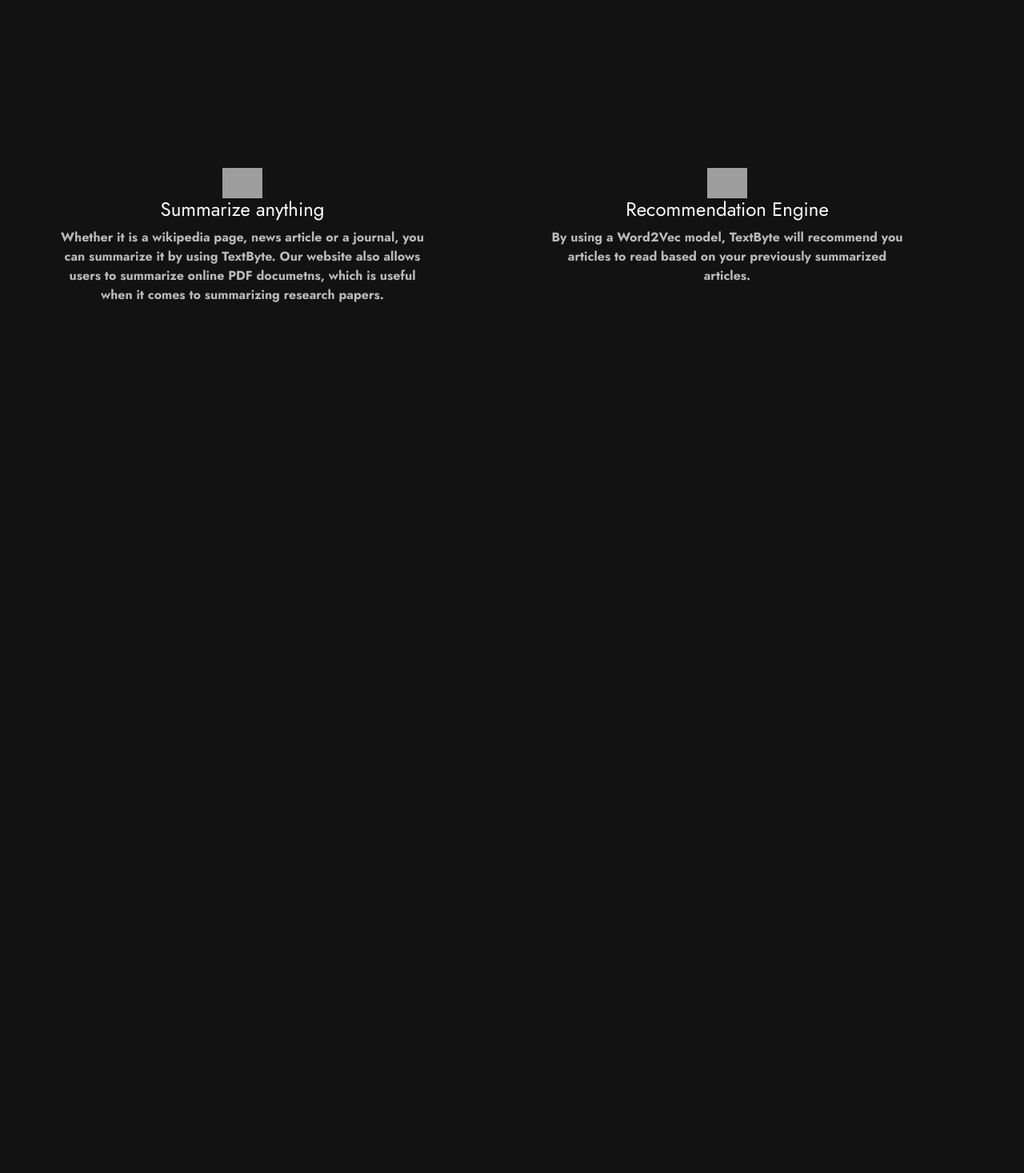
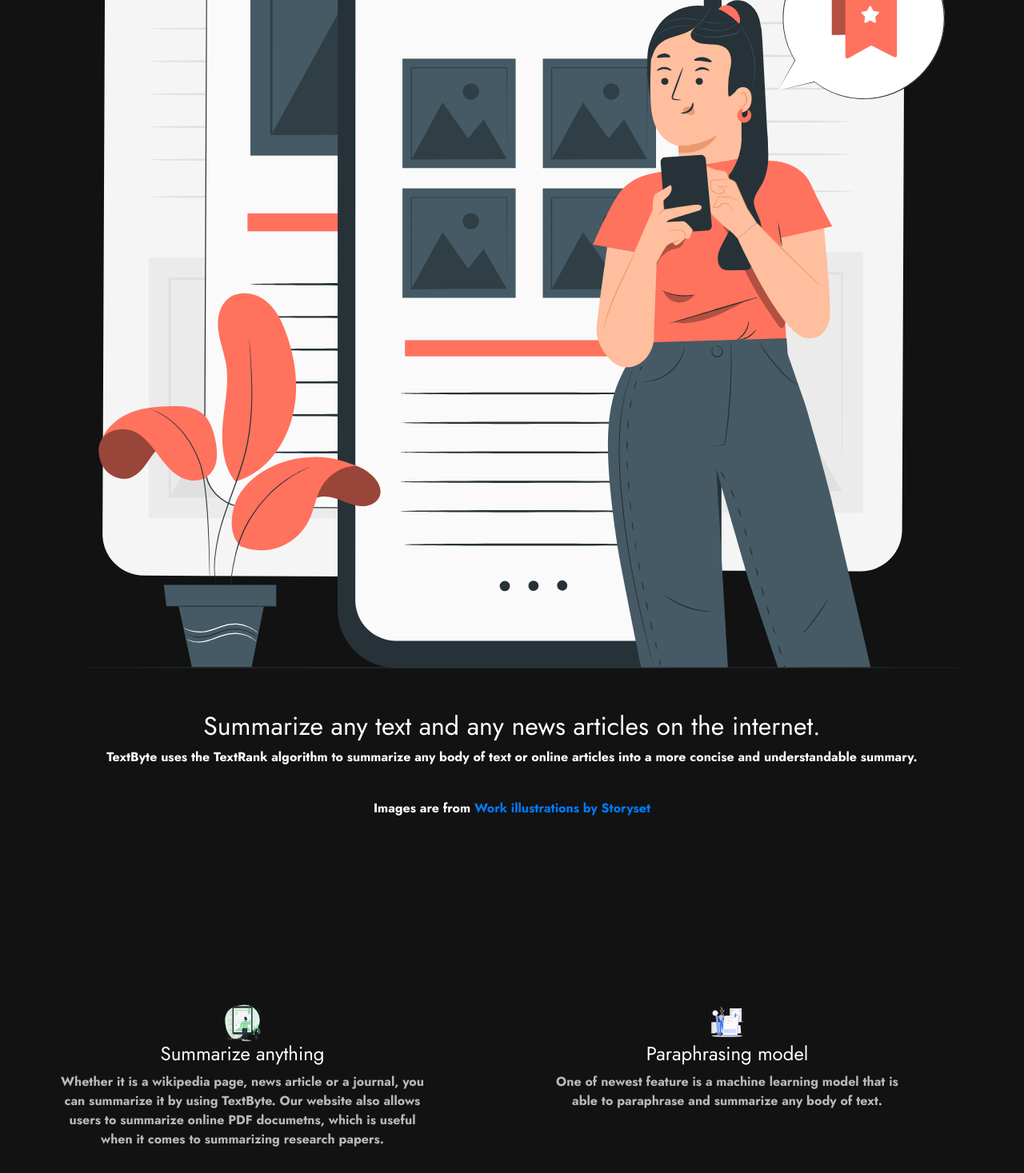
Before and after one commit to AndreLiu1225/Enigma, a Flask app: page /about in a window 1280 px wide. Shown: the part 442-1909 px from the top of the page at 80% size. Before the commit the page ends 820 px from the top, so only its background shows below. Run offline with Flask 2, Linux system fonts and the light colour scheme; parts of the project's set-up code (start-up, migrations or seed data) failed here and were passed over; some libraries are stand-ins or nearby versions; grey boxes are pictures that could not be loaded.

Commit message:
Update about.html

```diff
--- a/templates/about.html
+++ b/templates/about.html
@@ -69,12 +69,14 @@
       </nav>
   </div>
   </header>
-  <img src="https://joeveer.com/fylo/images/illustration-intro.png" class="image">
+  <img src="{{ url_for('static', filename='Bookmarks-pana.svg') }}" class="image">
   <h2>Summarize any text and any news articles on the internet.</h2>
   <p>TextByte uses the TextRank algorithm to summarize any body of text or online articles into a more concise and understandable summary.</p>
+  <br>
+  <p>Images are from <a href="https://storyset.com/work">Work illustrations by Storyset</a></p>
   <div class="feature block">
     <div class="feature-box">
-      <img src="https://joeveer.com/fylo/images/icon-any-file.svg">
+      <img src="{{ url_for('static', filename='Ebook-bro.svg') }}">
       <h4>Summarize anything</h4>
       <p>Whether it is a wikipedia page, news article or a journal, you can summarize it by using TextByte. Our website also allows users to summarize online PDF documetns,
         which is useful when it comes to summarizing research papers.
@@ -83,9 +85,9 @@
   </div>
   <div class="feature-block">
     <div class="feature-box">
-      <img src="https://joeveer.com/fylo/images/icon-access-anywhere.svg" />
-      <h4>Recommendation Engine</h4>
-      <p>By using a Word2Vec model, TextByte will recommend you articles to read based on your previously summarized articles.</p>
+      <img src="{{ url_for('static', filename='Notebook-rafiki.svg') }}" />
+      <h4>Paraphrasing model</h4>
+      <p>One of newest feature is a machine learning model that is able to paraphrase and summarize any body of text.</p>
     </div>
   </div>
   <script type="text/javascript">
```
